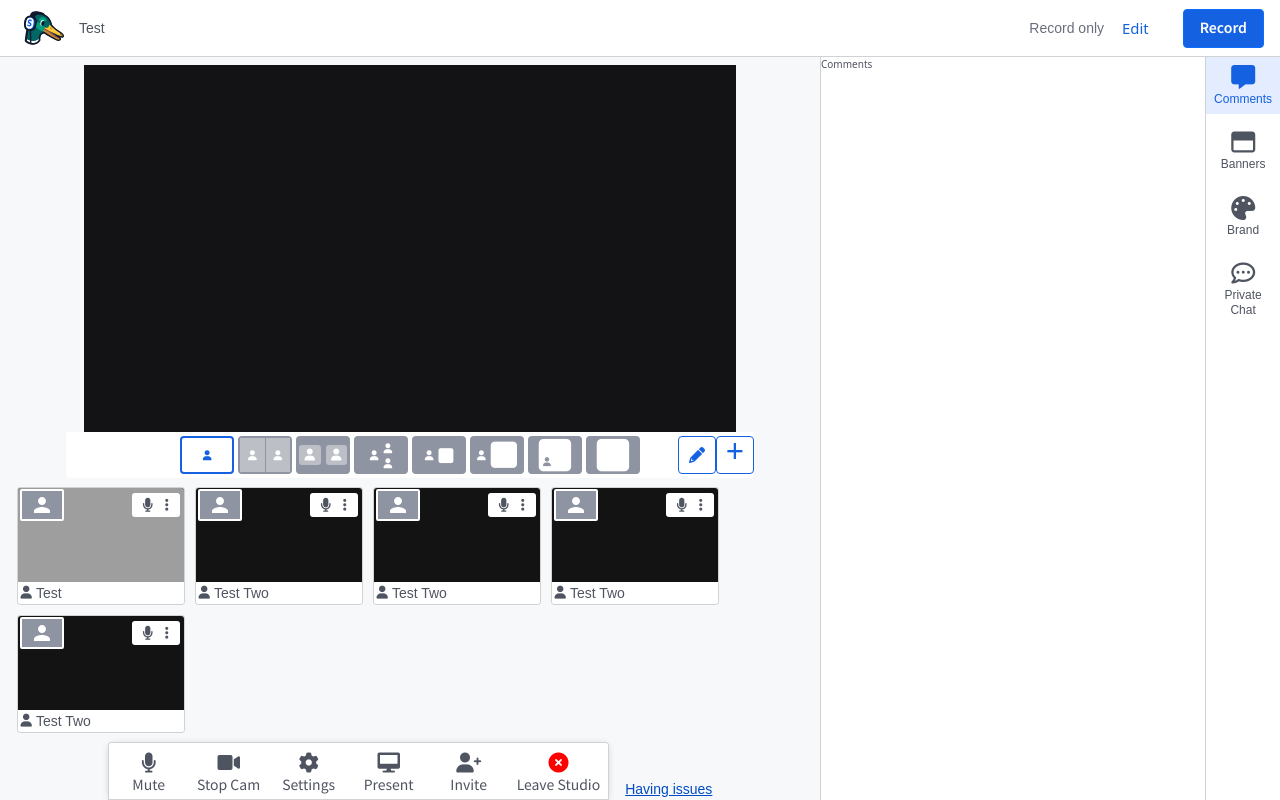
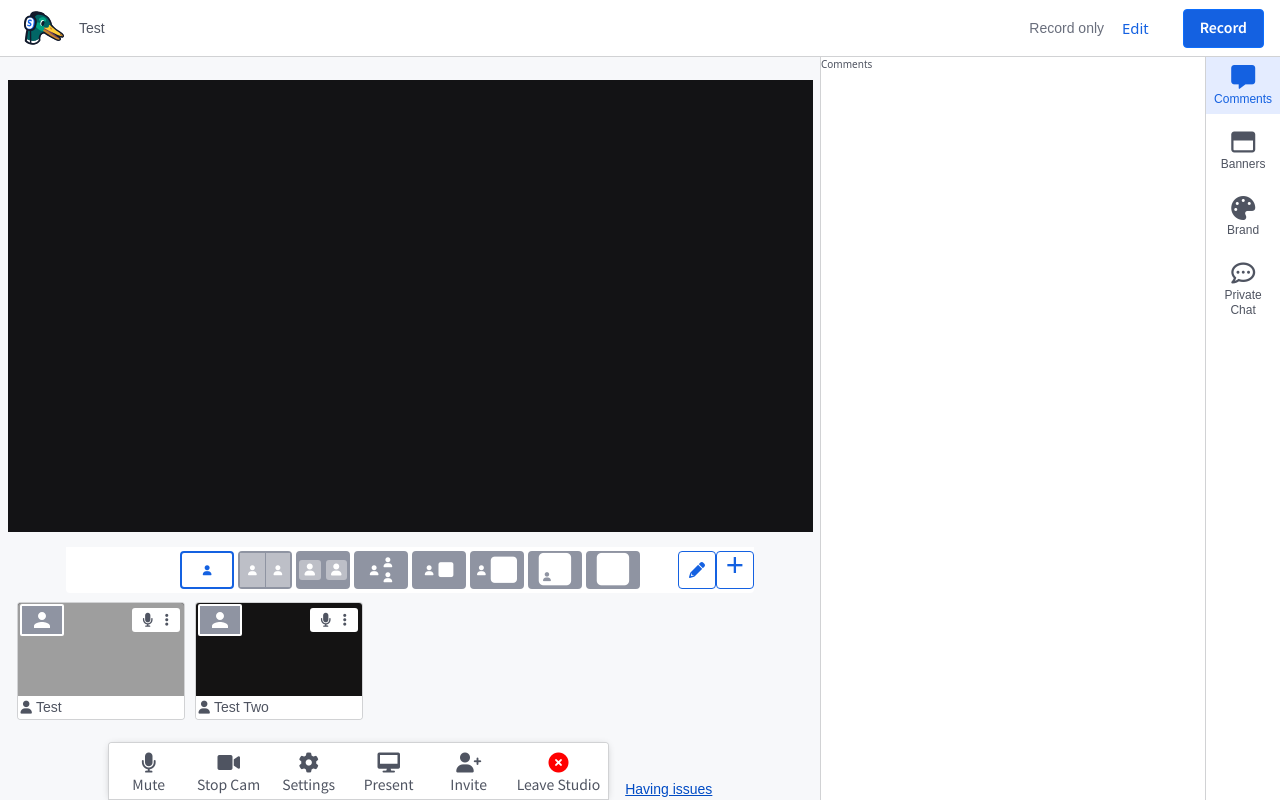
Before and after one commit to mayarja/perfogram, a React (Create React App) app: page / in a window 1280 px wide. Both pictures are taken after typing "Sample" into the empty fields and a click on the button "Enter studio". Built offline with nearby package versions, Linux system fonts and the light colour scheme; grey boxes are pictures that could not be loaded.

Commit message:
edit on gest box

```diff
--- a/src/components/MobileBox/MobileBox.jsx
+++ b/src/components/MobileBox/MobileBox.jsx
@@ -85,7 +85,9 @@ function MobileBox() {
             <div className="box-content">
               {showGest ? (
                 <div className="mobil-understage">
-                  <UnderStage />
+                  <div className="understage">
+                    <UnderStage />
+                  </div>
                 </div>
               ) : activeBox === "Comments" ? (
                 <Commints />
--- a/src/components/UnderStage/UnderStage.jsx
+++ b/src/components/UnderStage/UnderStage.jsx
@@ -13,9 +13,6 @@ import BanFromStudion from "./Modal/BanFromStudion";
 function UnderStage() {
   let data = [
     { name: "Test", img: img1, main: true },
-    { name: "Test Two", img: "", main: false },
-    { name: "Test Two", img: "", main: false },
-    { name: "Test Two", img: "", main: false },
     { name: "Test Two", img: "", main: false },
   ];
 
@@ -75,7 +72,6 @@ function UnderStage() {
   };
 
   return (
-    <div className="understage ">
     <div className="wrpaer-understage">
       <div className="box-conatiner-2">
         {/*Box Fro user details and image */}
@@ -170,8 +166,7 @@ function UnderStage() {
                               }}
                             />
                           )
-                          ) : statusMic &&
-                            statusMic.some((e) => e === index) ? (
+                        ) : statusMic && statusMic.some((e) => e === index) ? (
                           <i
                             className="fa-solid fa-microphone-slash"
                             onClick={(tt) => {
@@ -304,7 +299,6 @@ function UnderStage() {
         </Dialog>
       </div>
     </div>
-    </div>
   );
 }
 
--- a/src/pages/MainPage/MainPage.jsx
+++ b/src/pages/MainPage/MainPage.jsx
@@ -15,7 +15,7 @@ function MainPage() {
         <div className="box-show row">
           <div className="col-sm-12 box-wraperrr">
             <BoxVideo />
-            <div className="d-none d-sm-flex">
+            <div className="understage d-none d-sm-flex">
               <UnderStage />
             </div>
             <SettingBar />
```
Lines whose indentation alone changed are shown as unchanged.
